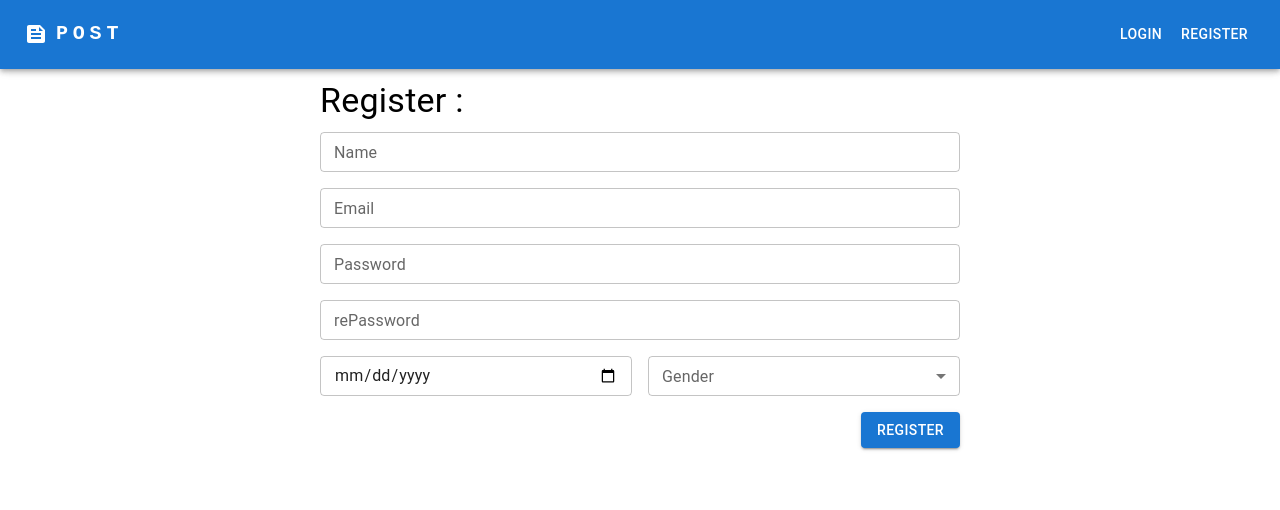
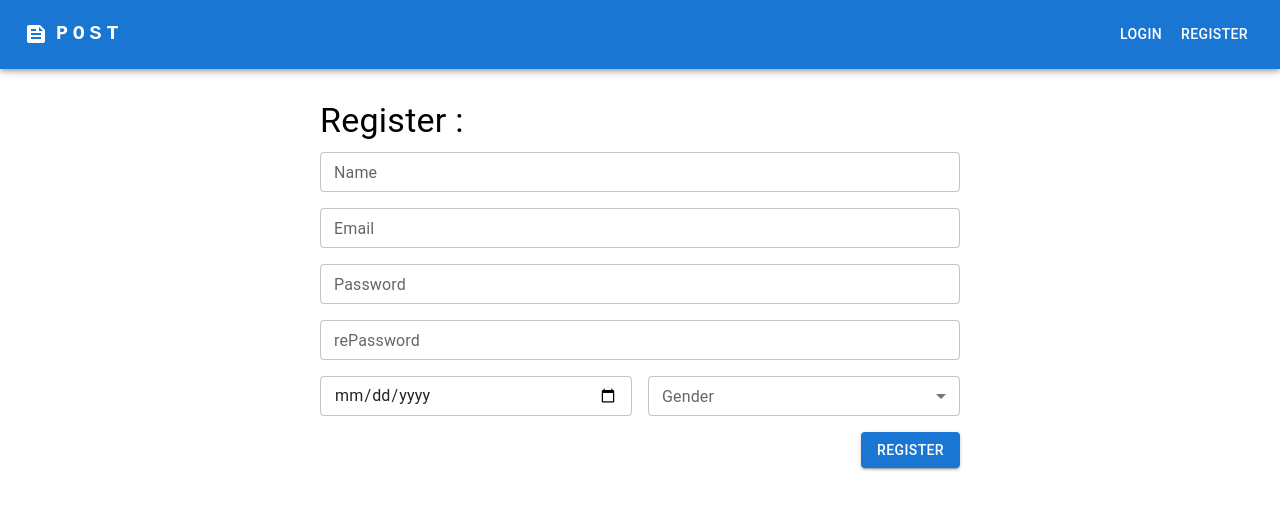
Before and after one commit to wardtarek/Linked-Posts, a Next.js app: page /register in a window 1280 px wide. Shown: the top 510 px of the page. Built offline with nearby package versions, Linux system fonts and the light colour scheme.

Commit message:
fifth commit

```diff
--- a/src/app/login/page.tsx
+++ b/src/app/login/page.tsx
@@ -86,7 +86,7 @@ const Page = () => {
           {alertMessage}
         </Alert>
       </Snackbar>
-      <Box sx={{ margin: "80px auto", width: {xs:"90%", sm: "80%", md: "50%" } }}>
+      <Box sx={{ margin: "100px auto", width: {xs:"90%", sm: "80%", md: "50%" } }}>
         <Typography component="h2" variant="h4" sx={{ margin: "10px 0px" }}>
           Login :
         </Typography>
--- a/src/app/register/page.tsx
+++ b/src/app/register/page.tsx
@@ -106,7 +106,7 @@ const Page = () => {
           {alertMessage}
         </Alert>
       </Snackbar>
-      <Box sx={{ margin: "80px auto", width: {xs:"90%", sm: "80%", md: "50%" } }}>
+      <Box sx={{ margin: "100px auto", width: {xs:"90%", sm: "80%", md: "50%" } }}>
         <Typography component="h2" variant="h4" sx={{ margin: "10px 0px" }}>
           Register :
         </Typography>
```
